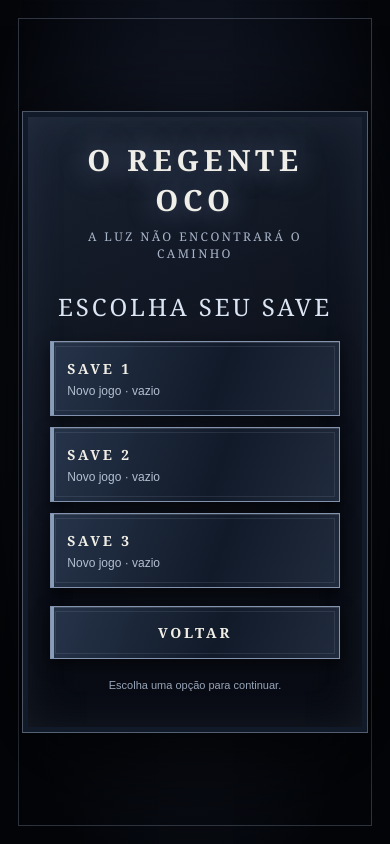
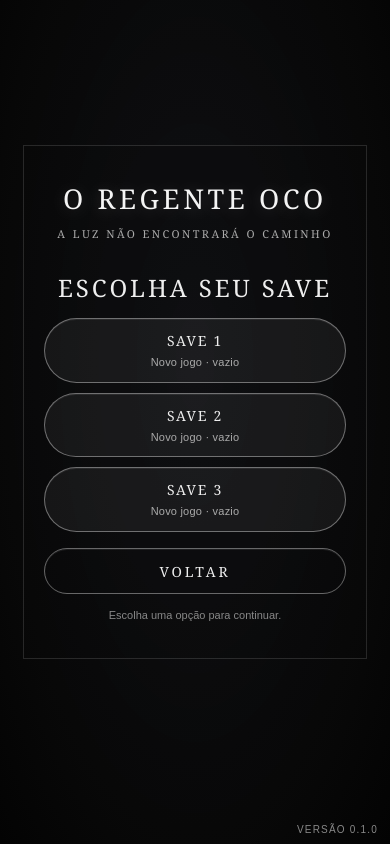
Before and after one commit to arthurkarger/Hollow-regent, a plain HTML site: page index-atualizado.html in a window 390 px wide. Both pictures are taken after a click on the button "JOGAR". Drawn offline with Linux system fonts and the light colour scheme.

Commit message:
Refaz menu monocromático e responsivo

```diff
--- a/index-atualizado.html
+++ b/index-atualizado.html
@@ -27,42 +27,55 @@ canvas{width:min(100%,calc((100vh - 8px)*1.7778));aspect-ratio:16/9;display:bloc
   .touch-btn.action{width:52px;height:52px}
 }
 
-/* MENU PRINCIPAL */
-#game-menu{position:fixed;inset:0;z-index:30;display:flex;align-items:center;justify-content:center;padding:22px;background:radial-gradient(ellipse at 50% 38%,#182033 0%,#080b13 48%,#020308 100%);color:#dce5f4;font-family:Georgia,serif}
-#game-menu .menu-panel{width:min(92vw,440px);padding:clamp(22px,6vw,38px);border:1px solid #59647b88;background:linear-gradient(145deg,#111827ed,#05070df5);box-shadow:0 20px 80px #000c,inset 0 0 35px #8294b31a;text-align:center}
-#game-menu h1{margin:0 0 8px;font-size:clamp(30px,8vw,48px);letter-spacing:.12em;color:#e6eaf3;text-shadow:0 0 22px #9db7e966}
-#game-menu .subtitle{margin:0 0 28px;color:#8795ad;font-size:12px;letter-spacing:.28em;text-transform:uppercase}
-#game-menu .menu-btn{display:block;width:100%;margin:11px 0;padding:14px 12px;border:1px solid #64738d88;background:linear-gradient(90deg,#1a2435,#101827);color:#e5ebf5;font: bold 15px Georgia,serif;letter-spacing:.16em}
-#game-menu .menu-btn:active{background:#35445d;transform:scale(.985)}
-#game-menu .slot{position:relative;text-align:left;padding:15px 14px;letter-spacing:.04em}
-#game-menu .slot small{display:block;margin-top:6px;color:#9aa8bd;font:12px Arial,sans-serif;letter-spacing:0}
-#game-menu .back{margin-top:18px;background:transparent}
-#game-menu .note{margin-top:18px;color:#77849a;font:11px/1.5 Arial,sans-serif}
+/* MENU PRINCIPAL — monocromático, minimalista e responsivo */
+#game-menu{
+ position:fixed;inset:0;z-index:30;display:flex;align-items:center;justify-content:center;
+ box-sizing:border-box;padding:max(14px,env(safe-area-inset-top,0px)) max(14px,env(safe-area-inset-right,0px)) max(54px,env(safe-area-inset-bottom,0px)) max(14px,env(safe-area-inset-left,0px));
+ overflow-y:auto;overscroll-behavior:contain;
+ background:radial-gradient(ellipse at 50% 43%,rgba(55,55,55,.26),rgba(8,8,8,.96) 72%,#030303 100%);
+ color:#eee;font-family:Georgia,'Times New Roman',serif;
+}
+#game-menu .menu-panel{
+ position:relative;box-sizing:border-box;width:min(88vw,420px);max-width:100%;
+ max-height:100%;overflow-y:auto;overscroll-behavior:contain;
+ padding:clamp(16px,4.5vh,34px) clamp(14px,5vw,30px);
+ background:rgba(12,12,12,.22);border:1px solid rgba(255,255,255,.13);
+ text-align:center;scrollbar-width:thin;scrollbar-color:#777 transparent;
+}
+#game-menu h1{margin:0 0 9px;font-size:clamp(25px,7vw,43px);font-weight:normal;letter-spacing:.13em;color:#f4f4f4;text-shadow:0 2px 18px #fff3}
+#game-menu .subtitle{margin:0 0 clamp(18px,4vh,30px);color:#aaa;font-size:clamp(10px,2.8vw,12px);letter-spacing:.22em;text-transform:uppercase}
+#game-menu .menu-btn{
+ box-sizing:border-box;display:block;width:100%;min-height:46px;margin:10px 0;padding:12px 18px;
+ border:1px solid rgba(255,255,255,.38);border-radius:999px;
+ background:rgba(255,255,255,.055);color:#eee;
+ font:normal 14px Georgia,'Times New Roman',serif;letter-spacing:.2em;
+ box-shadow:inset 0 1px rgba(255,255,255,.08);transition:background .16s,border-color .16s,transform .16s;
+ -webkit-tap-highlight-color:transparent;touch-action:manipulation;
+}
+#game-menu .menu-btn:active{background:rgba(255,255,255,.2);border-color:#fff;transform:scale(.98)}
+#game-menu .slot{text-align:center;padding:12px 16px;letter-spacing:.12em}
+#game-menu .slot small{display:block;margin-top:5px;color:#aaa;font:11px/1.35 Arial,sans-serif;letter-spacing:.02em}
+#game-menu .back{margin-top:16px;background:transparent}
+#game-menu .note{margin:14px 0 0;color:#888;font:11px/1.45 Arial,sans-serif}
+#game-menu .menu-version{position:fixed;right:max(12px,env(safe-area-inset-right,0px));bottom:max(9px,env(safe-area-inset-bottom,0px));color:#888;font:10px Arial,sans-serif;letter-spacing:.12em;pointer-events:none}
 body.menu-open #touch-controls,body.menu-open #touch-extra{display:none!important}
-
-/* REFINAMENTO VISUAL: menu, controles e HUD */
-#game-menu{background:radial-gradient(ellipse at 50% 42%,#263047 0%,#101522 36%,#030509 82%);backdrop-filter:blur(3px)}
-#game-menu:before{content:"";position:absolute;inset:18px;border:1px solid #a8b6d044;pointer-events:none}
-#game-menu .menu-panel{position:relative;width:min(88vw,420px);padding:clamp(26px,7vw,42px);border:1px solid #9aa9c077;background:linear-gradient(155deg,#1a2333f5,#080b13f8 65%);box-shadow:0 24px 90px #000e,inset 0 0 0 5px #111a28,inset 0 0 45px #8294b322}
-#game-menu h1{font-size:clamp(28px,7.5vw,44px);letter-spacing:.16em;color:#f0eee8;text-shadow:0 2px 0 #202838,0 0 28px #9db7e988}
-#game-menu .subtitle{letter-spacing:.2em;color:#a8b5c8}
-#game-menu .menu-btn{position:relative;overflow:hidden;border:1px solid #8393ad;background:linear-gradient(110deg,#26344a,#111a29 58%,#202b3d);color:#f1eee6;padding:16px 14px;font-size:14px;letter-spacing:.2em;box-shadow:inset 0 1px #ffffff22,0 5px 14px #0008;transition:transform .15s,border-color .15s,filter .15s}
-#game-menu .menu-btn:before{content:"";position:absolute;inset:4px;border:1px solid #c6d2e51c;pointer-events:none}
-#game-menu .menu-btn:after{content:"";position:absolute;left:0;top:0;bottom:0;width:3px;background:#9fb9d8;opacity:.8}
-#game-menu .menu-btn:active{background:linear-gradient(110deg,#536783,#26364d);transform:translateY(1px) scale(.99);filter:brightness(1.2)}
-#game-menu .slot{padding:17px 16px}
-#game-menu .slot small{color:#b3bfd0}
-#game-menu .note{color:#98a5b8}
-@media(pointer:coarse){
- #touch-controls{padding:0 12px;bottom:max(12px,env(safe-area-inset-bottom,0px));}
- .touch-cluster{gap:8px}
- .touch-btn,.touch-btn.action{width:clamp(50px,12vw,64px);height:clamp(50px,12vw,64px);border:1px solid #a9b9d6aa;border-radius:17px 17px 12px 12px;background:linear-gradient(145deg,#26354bdf,#090e19f2);color:#f1eee8;font-size:18px;font-weight:800;text-shadow:0 1px 4px #000;box-shadow:inset 0 1px #ffffff30,inset 0 -4px 0 #0006,0 5px 15px #000b;backdrop-filter:blur(5px)}
- .touch-btn.action{font-size:10px;letter-spacing:.04em}
- .touch-btn:active,.touch-btn.down{background:linear-gradient(145deg,#8299b8,#354963);border-color:#e0e9f5;transform:translateY(2px);box-shadow:inset 0 2px 7px #0008}
- #touch-extra .touch-btn{width:40px;height:40px;font-size:13px;border-radius:12px}
+@media(max-height:520px){
+ #game-menu{align-items:flex-start;padding-top:max(8px,env(safe-area-inset-top,0px));padding-bottom:42px}
+ #game-menu .menu-panel{width:min(76vw,520px);padding:12px 20px}
+ #game-menu h1{font-size:clamp(22px,5vh,32px);margin-bottom:4px}
+ #game-menu .subtitle{margin-bottom:10px;font-size:10px}
+ #game-menu .menu-btn{min-height:38px;margin:6px 0;padding:8px 14px}
+ #game-menu .note{margin-top:8px}
+}
+@media(max-width:360px){
+ #game-menu{padding-left:10px;padding-right:10px}
+ #game-menu .menu-panel{width:100%;padding-left:12px;padding-right:12px}
+ #game-menu h1{letter-spacing:.09em}
+ #game-menu .menu-btn{font-size:13px}
 }
 
-</style></head><body><div id="game-menu" role="dialog" aria-modal="true" aria-label="Menu do jogo"><div class="menu-panel"><h1>O REGENTE OCO</h1><p class="subtitle">A luz não encontrará o caminho</p><div id="menu-main"><button class="menu-btn" id="menu-play">JOGAR</button><button class="menu-btn" id="menu-github">GITHUB</button><button class="menu-btn" id="menu-exit">SAIR</button></div><div id="menu-saves" hidden><h2 style="font-weight:normal;letter-spacing:.12em;margin:0 0 18px">ESCOLHA SEU SAVE</h2><div id="save-slots"></div><button class="menu-btn back" id="menu-back">VOLTAR</button></div><p class="note" id="menu-note">Escolha uma opção para continuar.</p></div></div><canvas id="c"></canvas>
+
+</style></head><body><div id="game-menu" role="dialog" aria-modal="true" aria-label="Menu do jogo"><div class="menu-panel"><h1>O REGENTE OCO</h1><p class="subtitle">A luz não encontrará o caminho</p><div id="menu-main"><button class="menu-btn" id="menu-play">JOGAR</button><button class="menu-btn" id="menu-exit">SAIR</button></div><div id="menu-saves" hidden><h2 style="font-weight:normal;letter-spacing:.12em;margin:0 0 14px">ESCOLHA SEU SAVE</h2><div id="save-slots"></div><button class="menu-btn back" id="menu-back">VOLTAR</button></div><p class="note" id="menu-note">Escolha uma opção para continuar.</p></div><div class="menu-version">VERSÃO 0.1.0</div></div><canvas id="c"></canvas>
 <div id="touch-controls" aria-label="Controles de toque">
   <div class="touch-cluster">
     <button class="touch-btn" data-hold="ArrowLeft" aria-label="Mover para esquerda">◀</button>
@@ -594,7 +607,6 @@ function showMainMenu(){menuOpen=true;document.body.classList.add('menu-open');d
 function showSaveSlots(){document.getElementById('menu-main').hidden=true;document.getElementById('menu-saves').hidden=false;const box=document.getElementById('save-slots');box.innerHTML='';for(let n=1;n<=3;n++){const data=readSlot(n);const b=document.createElement('button');b.className='menu-btn slot';b.innerHTML='SAVE '+n+'<small>'+(data?'Aventura salva · '+(Number(data.coins)||0)+' fragmentos':'Novo jogo · vazio')+'</small>';b.addEventListener('click',()=>{if(!data&&!confirm('Começar uma nova aventura neste espaço?'))return;activeSlot=n;const fresh=data||{...SAVE_DEFAULT};for(const k in S)delete S[k];Object.assign(S,SAVE_DEFAULT,fresh);sv();menuOpen=false;document.body.classList.remove('menu-open');document.getElementById('game-menu').style.display='none';reset();last=0;acc=0});box.appendChild(b)}}
 document.getElementById('menu-play').addEventListener('click',showSaveSlots);
 document.getElementById('menu-back').addEventListener('click',showMainMenu);
-document.getElementById('menu-github').addEventListener('click',()=>{window.location.href='https://github.com/arthurkarger/Hollow-regent';});
 document.getElementById('menu-exit').addEventListener('click',()=>{try{if(window.Android&&typeof window.Android.closeApp==='function'){window.Android.closeApp();return;}if(window.Android&&typeof window.Android.exitApp==='function'){window.Android.exitApp();return;}}catch(e){}document.getElementById('menu-note').textContent='O Android precisa autorizar o fechamento do aplicativo. Use o botão Voltar do aparelho para sair.';});
 showMainMenu();requestAnimationFrame(loop);
 </script></body></html>
```
